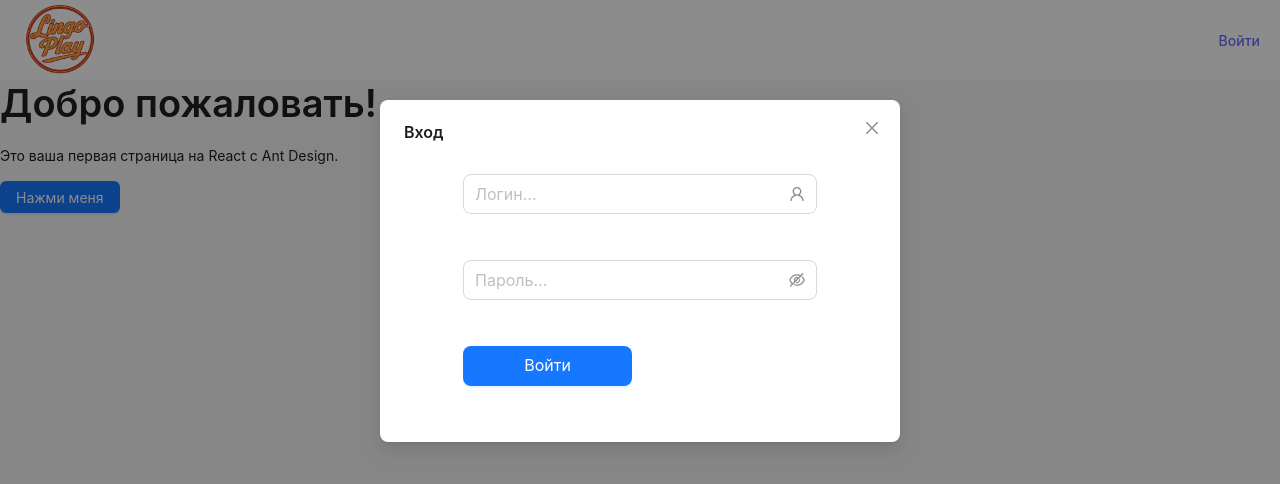
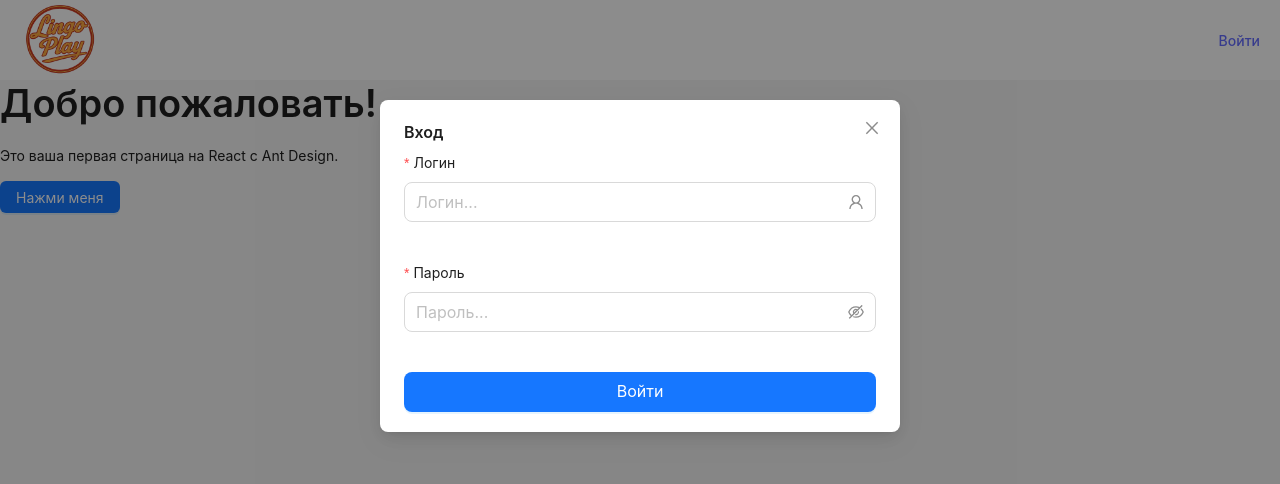
Before and after one commit to Xryak-Git/lingoplay_react, a React (Vite) app: page /auth in a window 1280 px wide. Both pictures are taken after a click on the link "Войти". Shown: the top 484 px of the page. Built offline with nearby package versions, Linux system fonts and the light colour scheme.

Commit message:
Модалка переписана на flex

```diff
--- a/src/base/LoginModal.jsx
+++ b/src/base/LoginModal.jsx
@@ -1,37 +1,40 @@
 /** @format */
 
-import { Button, Col, Form, Input, Modal, Row, Spin } from 'antd';
+import { Button, Flex, Form, Input, Modal, Typography } from 'antd';
 import { UserOutlined } from '@ant-design/icons';
 import { useNavigate } from 'react-router-dom';
+
+const { Text } = Typography;
 
 export const LoginModal = ({ visibleModalLogin, setVisibleModalLogin }) => {
     const [form] = Form.useForm();
     const navigate = useNavigate();
 
-    const onFinish = (value) => {};
+    const onFinish = (values) => {
+        console.log('Login form values:', values);
+    };
 
     return (
-        <>
         <Modal
             title="Вход"
             open={visibleModalLogin}
             onCancel={() => setVisibleModalLogin(false)}
             footer={null}
         >
-                {/* <Spin size="large" spinning={loading}> */}
-                <Form form={form} onFinish={onFinish}>
-                    <Row type="flex" justify="center">
-                        <Col span={18}>
-                            <br />
-                            <Row>
-                                <Col span={24}>
+            <Form
+                form={form}
+                onFinish={onFinish}
+                layout="vertical"
+                style={{ width: '100%' }}
+            >
+                <Flex vertical gap="middle">
                     <Form.Item
-                                        name={'username'}
+                        name="username"
+                        label="Логин"
                         rules={[
                             {
                                 required: true,
-                                                message:
-                                                    'Пожалуйста, введите логин',
+                                message: 'Пожалуйста, введите логин',
                             },
                         ]}
                     >
@@ -41,25 +44,19 @@ export const LoginModal = ({ visibleModalLogin, setVisibleModalLogin }) => {
                             allowClear
                             suffix={
                                 <UserOutlined
-                                                    style={{
-                                                        color: 'rgba(0,0,0,.45)',
-                                                    }}
+                                    style={{ color: 'rgba(0,0,0,.45)' }}
                                 />
                             }
                         />
                     </Form.Item>
-                                </Col>
-                            </Row>
-                            <br />
-                            <Row>
-                                <Col span={24}>
+
                     <Form.Item
-                                        name={'password'}
+                        name="password"
+                        label="Пароль"
                         rules={[
                             {
                                 required: true,
-                                                message:
-                                                    'Пожалуйста, введите пароль!',
+                                message: 'Пожалуйста, введите пароль',
                             },
                         ]}
                     >
@@ -69,30 +66,12 @@ export const LoginModal = ({ visibleModalLogin, setVisibleModalLogin }) => {
                             placeholder="Пароль..."
                         />
                     </Form.Item>
-                                </Col>
-                            </Row>
-                            <br />
-                            <Row gutter={[16, 16]}>
-                                <Col xs={24} sm={24} md={12} lg={12} xl={12}>
-                                    <Button
-                                        size="large"
-                                        type="primary"
-                                        htmlType="submit"
-                                        style={{
-                                            width: '100%',
-                                        }}
-                                    >
+
+                    <Button type="primary" size="large" htmlType="submit" block>
                         Войти
                     </Button>
-                                </Col>
-                            </Row>
-                            <br />
-                        </Col>
-                    </Row>
-                    <p />
+                </Flex>
             </Form>
-                {/* </Spin> */}
         </Modal>
-        </>
     );
 };
```
Lines whose indentation alone changed are shown as unchanged.
